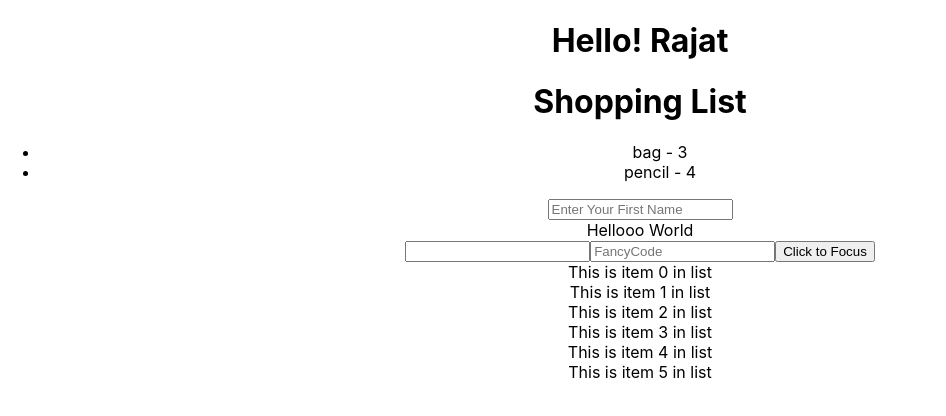
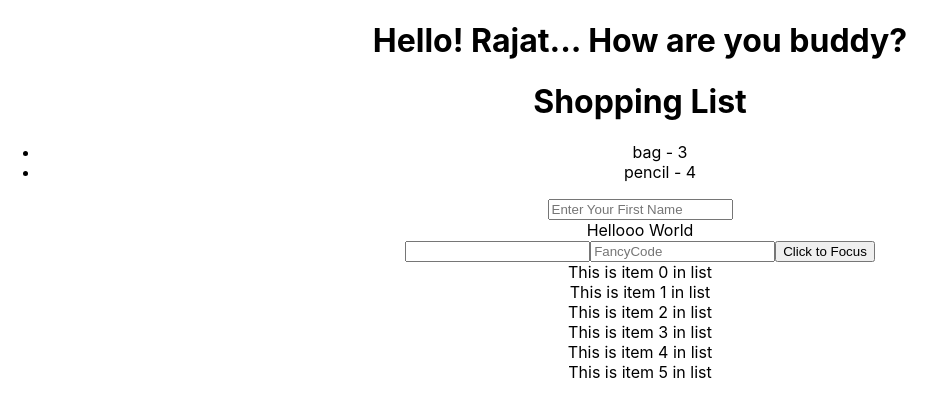
Before and after one commit to rajatchauhan407/gitLearn, a React (Create React App) app: page / in a window 1280 px wide. Shown: the top 416 px of the page, without its empty margins (0-946 px from the left). Built offline with nearby package versions, Linux system fonts and the light colour scheme.

Commit message:
modified H1 tag in greeter.tsx #hotfix

```diff
--- a/src/components/greeter.tsx
+++ b/src/components/greeter.tsx
@@ -7,7 +7,7 @@ type AppProps = {
 function Greeter(props:AppProps):JSX.Element{
 
     return(
-        <h1>Hello! {props.person}</h1>
+        <h1>Hello! {props.person}... How are you buddy?</h1>
     )
 }
 
```
